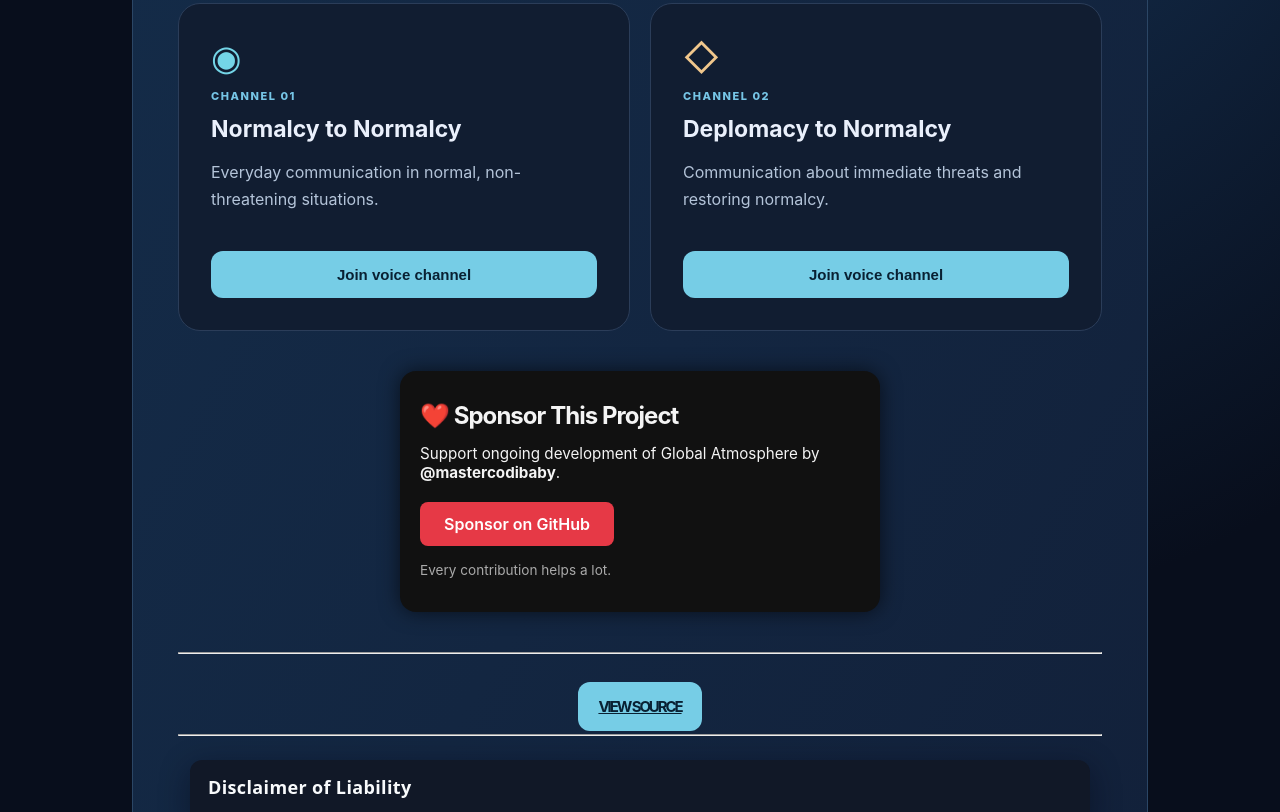
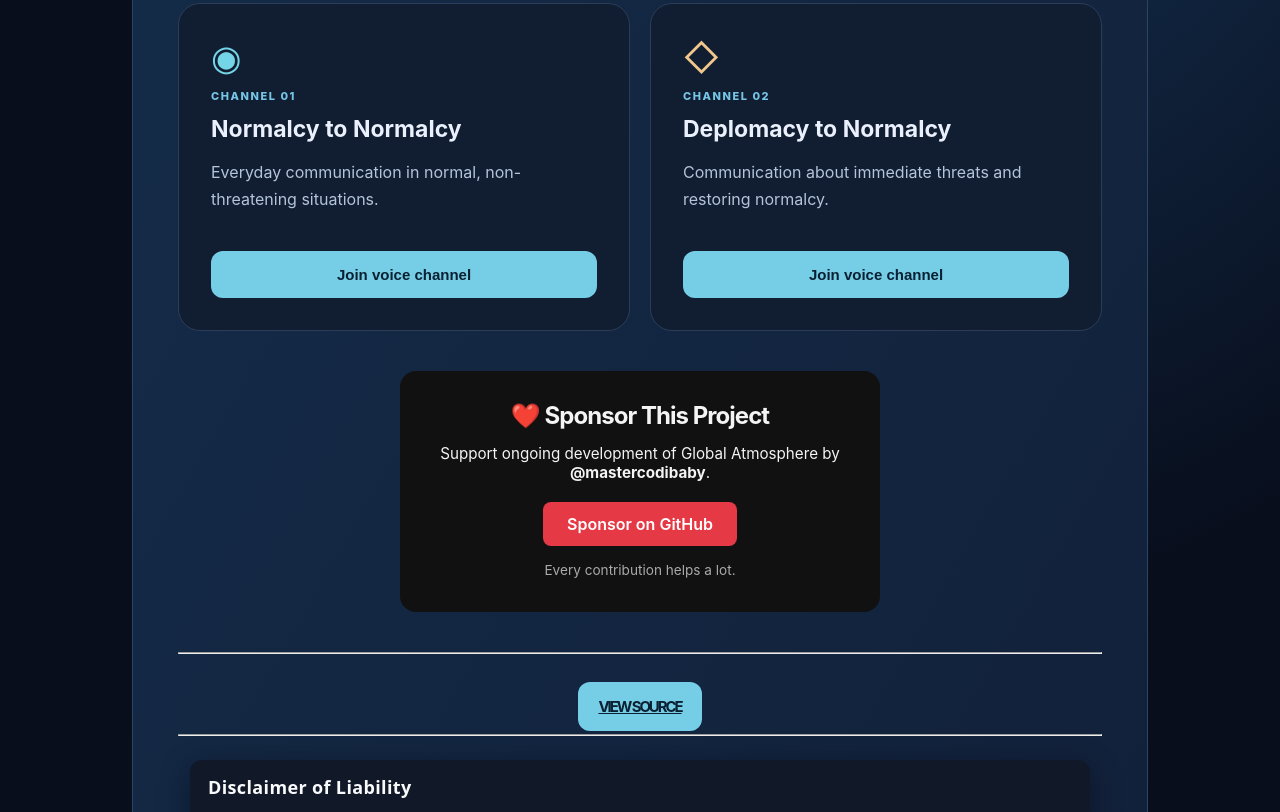
Before and after one commit to mastercodibaby/Global-Atmosphere-ATC, a plain HTML site: page index.html in a window 1280 px wide. Shown: the part 446-1258 px from the top of the page. Drawn offline with Linux system fonts and the light colour scheme; a script that the page names is missing.

Commit message:
Update index.html
Signed-off-by: Joseph Smith <master.codi.baby@gmail.com>

```diff
--- a/index.html
+++ b/index.html
@@ -63,7 +63,7 @@
 </div>
 </section>
  <!-- GitHub Sponsorship Card -->
-<section id="sponsor-card" style="max-width:480px;margin:40px auto;padding:20px;background:#111;color:#f4f4f4;border-radius:16px;box-shadow:0 0 20px rgba(0,0,0,0.6);https://discord.com/api/webhooks/1561174303238529064/W2ZB3FyLSdkLERCBpR2UqW0nz4p_SLPDlX0GzWLxRPoErUH8Lhja5sLHtYrcF9HqFHfttext-align:center;font-family:'Inter',sans-serif;">
+<section id="sponsor-card" style="max-width:480px;margin:40px auto;padding:20px;background:#111;color:#f4f4f4;border-radius:16px;box-shadow:0 0 0;text-align:center;font-family:'Inter',sans-serif;">
   <h2 style="font-size:1.5em;margin-bottom:10px;">❤️ Sponsor This Project</h2>
   <p style="font-size:0.95em;margin-bottom:20px;">Support ongoing development of Global Atmosphere by <strong>@mastercodibaby</strong>.</p>
   <a href="https://github.com/sponsors/mastercodibaby" target="_blank" style="display:inline-block;padding:12px 24px;background:#e63946;color:#fff;border-radius:8px;text-decoration:none;font-weight:600;transition:background 0.3s ease;">Sponsor on GitHub</a>
```
